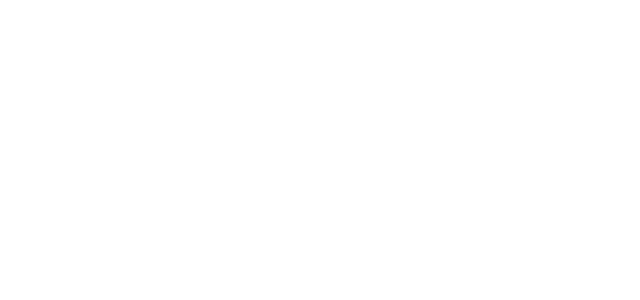
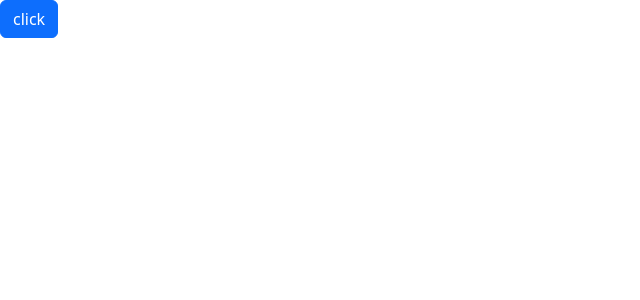
Before and after one commit to pankajvm9421/e-shop, an Angular app: page / in a window 1280 px wide. Shown: the top 300 px of the page, without its empty margins (0-640 px from the left). Built offline with nearby package versions, Linux system fonts and the light colour scheme.

Commit message:
bootstrap installed

```diff
--- a/package.json
+++ b/package.json
@@ -18,6 +18,7 @@
     "@angular/platform-browser": "^14.1.0",
     "@angular/platform-browser-dynamic": "^14.1.0",
     "@angular/router": "^14.1.0",
+    "bootstrap": "^5.2.0",
     "rxjs": "~7.5.0",
     "tslib": "^2.3.0",
     "zone.js": "~0.11.4"
--- a/src/app/app.component.html
+++ b/src/app/app.component.html
@@ -0,0 +1 @@
+<button class="btn btn-primary">click</button>
--- a/src/styles.css
+++ b/src/styles.css
@@ -1 +1,2 @@
 /* You can add global styles to this file, and also import other style files */
+@import "~bootstrap/dist/css/bootstrap.css"
```
Also changed, not shown: 1 other file (tests, documents, lock files or other folders).
